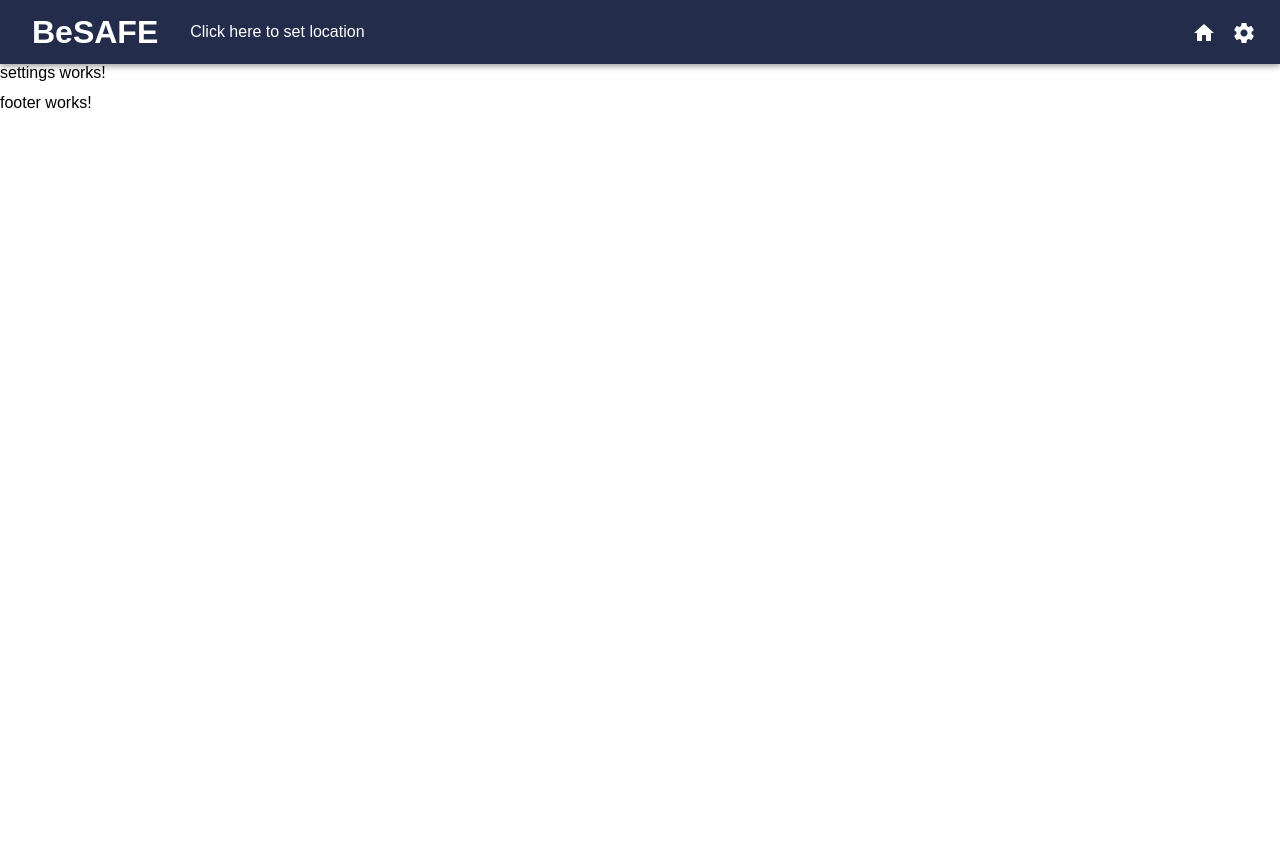
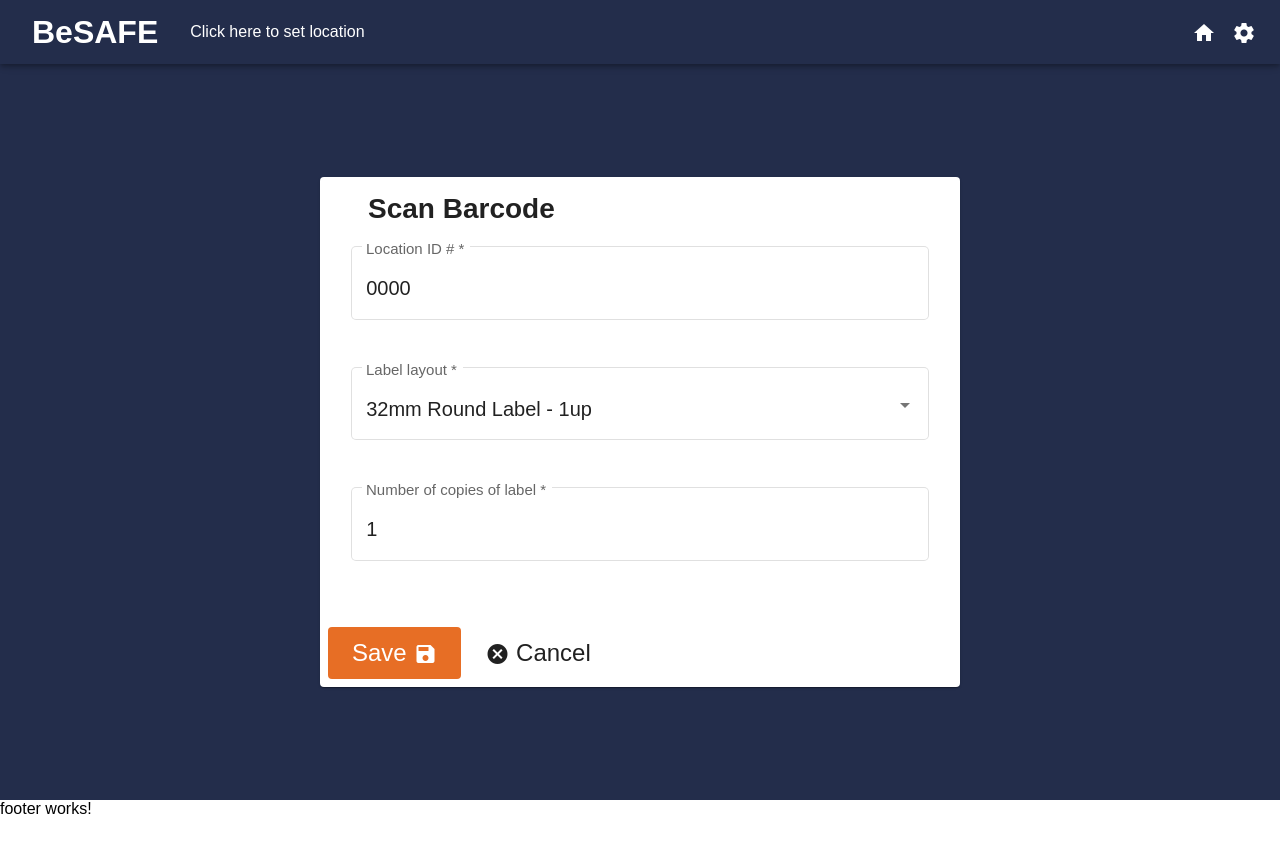
Before and after one commit to sartography/uva-covid19-testing-frontend, an Angular app: page /settings in a window 1280 px wide. Shown: the top 852 px of the page. Built offline with nearby package versions, Linux system fonts and the light colour scheme; a web font is replaced by a local one; what @ngx-formly/core, ngx-qrcode-svg would draw is missing.

Commit message:
Adds settings screen and refactors get/set app defaults

```diff
--- a/package.json
+++ b/package.json
@@ -39,6 +39,7 @@
     "ngx-qrcode-svg": "^2.0.0",
     "rfdc": "^1.1.4",
     "rxjs": "~6.6.3",
+    "serialize-javascript": "^5.0.1",
     "tslib": "^2.0.0",
     "zone.js": "~0.10.3"
   },
--- a/src/app/config/defaults.ts
+++ b/src/app/config/defaults.ts
@@ -1,31 +1,60 @@
-import {AppDefaults} from '../interfaces/appDefaults.interface';
-import {LabelLayout, LabelLayoutType} from '../interfaces/labelLayout';
-
-// Default form field and data values
-export const defaults: AppDefaults = {
-  countsCollection: 'counts',                           // Name of collection for Line Counts in Firebase.
-  samplesCollection: 'samples',                         // Name of collection for Line Counts in Firebase.
-  dateEncodedFormat: 'yyyyMMddHHmm',                    // Format for dates when encoded in IDs for database records.
-  dateDisplayFormat: 'MM/dd/yyyy, hh:mm aa',            // Format for dates when displayed to user.
-  numCopies: 3,                                         // Default number of copies of labels to print. Can be overridden by user setting.
-  labelLayout: 'round_32mm_1up' as LabelLayoutType,     // Which label layout to use for printing. Can be overridden by user setting.
-  locationId: '0000',                                   // Default location ID. Can be overridden by user setting.
-  lineCountRegex: /^[\d]{4}-[\d]{12}$/,                 // ID format for Line Count records.
-  qrCodeRegex: /^[\d]{9}-[a-zA-Z]+-[\d]{12}-[\d]{4}$/,  // ID format for QR Code records.
-  barCodeNumLength: 9,                                  // Number of digits in Bar Code.
-  barCodeRegex: /^[\d]{14}$|^[\d]{9}$/,                 // Pattern for Bar Code data. Scanned barcodes will be either 9 or 14 digits long.
-                                                        // Manually-entered ID numbers will be exactly 9 digits long.
-  initialsLength: 5,
-  initialsRegex: /^[a-zA-Z]{2,5}$/,
-};
+import createClone from 'rfdc';
+import serializeJs from 'serialize-javascript';
+import {AppDefaults, AppDefaultsOptions} from '../interfaces/appDefaults.interface';
+import {LabelLayout} from '../interfaces/labelLayout.interface';
 
 export const labelLayouts = {
   round_32mm_1up: new LabelLayout({
+    name: '32mm Round Label - 1up',
+    type: 'round_32mm_1up',
     numCols: 1,
     columnGap: 0,
   }),
   round_32mm_2up: new LabelLayout({
+    name: '32mm Round Label - 2up',
+    type: 'round_32mm_2up',
     numCols: 2,
     columnGap: 1.3,
   }),
 };
+
+// Default form field and data values
+export const defaults: AppDefaults = new AppDefaults({
+  barCodeNumLength: 9,                                  // Number of digits in Bar Code.
+  barCodeRegExp: /^[\d]{14}$|^[\d]{9}$/,                 // Pattern for Bar Code data. Scanned barcodes will be either 9 or 14 digits long. Manually-entered ID numbers will be exactly 9 digits long.
+  countsCollection: 'counts',                           // Name of collection for Line Counts in Firebase.
+  dateDisplayFormat: 'MM/dd/yyyy, hh:mm aa',            // Format for dates when displayed to user.
+  dateEncodedFormat: 'yyyyMMddHHmm',                    // Format for dates when encoded in IDs for database records.
+  initialsLength: 5,
+  initialsRegExp: /^[a-zA-Z]{2,5}$/,
+  labelLayout: labelLayouts.round_32mm_1up,             // Which label layout to use for printing. Can be overridden by user setting.
+  lineCountRegExp: /^[\d]{4}-[\d]{12}$/,                 // ID format for Line Count records.
+  locationId: '0000',                                   // Default location ID. Can be overridden by user setting.
+  locationIdRegExp: /^[\d]{4}$/,                         // ID format for Line Count records.
+  numCopies: 1,                                         // Default number of copies of labels to print. Can be overridden by user setting.
+  qrCodeRegExp: /^[\d]{9}-[a-zA-Z]+-[\d]{12}-[\d]{4}$/,  // ID format for QR Code records.
+  samplesCollection: 'samples',                         // Name of collection for Line Counts in Firebase.
+});
+
+export const getSettings = (): AppDefaults => {
+  const storedSettings = localStorage.getItem('settings');
+
+  if (storedSettings) {
+    // tslint:disable-next-line:no-eval
+    return new AppDefaults(eval(`(${storedSettings})`));
+  } else {
+    localStorage.setItem('settings', serializeJs(defaults));
+    return defaults;
+  }
+};
+
+export const saveSettings = (newSettings: AppDefaultsOptions): AppDefaults => {
+  const settings: AppDefaults = createClone()(getSettings());
+
+  Object.keys(newSettings).forEach(k => {
+    settings[k] = newSettings[k];
+  });
+
+  localStorage.setItem('settings', serializeJs(settings));
+  return getSettings();
+};
--- a/src/app/interfaces/labelLayout.ts
+++ b/src/app/interfaces/labelLayout.interface.ts
@@ -1,6 +1,6 @@
-export declare type LabelLayoutType = 'round_32mm_1up' | 'round_32mm_2up';
-
 export interface LayoutOptions {
+  type?: string;
+  name?: string;
   units?: string;
   pointsPerUnit?: number;
   labelSize?: number;
@@ -17,6 +17,8 @@ export interface LayoutOptions {
 }
 
 export class LabelLayout {
+  type = 'round_32mm_1up';
+  name = '32mm Round Label - 1up';
   units = 'mm';
   pointsPerUnit = 0.3528;
   labelSize = 28.6;
@@ -32,18 +34,10 @@ export class LabelLayout {
   numCopies = 1;
 
   constructor(private options: LayoutOptions) {
-    this.units = options.units || this.units;
-    this.pointsPerUnit = options.pointsPerUnit || this.pointsPerUnit;
-    this.marginSize = options.marginSize || this.marginSize;
-    this.labelSize = options.labelSize || this.labelSize;
-    this.numCols = options.numCols || this.numCols;
-    this.columnGap = options.columnGap || this.columnGap;
-    this.sideTextWidth = options.sideTextWidth || this.sideTextWidth;
-    this.sideTextTop = options.sideTextTop || this.sideTextTop;
-    this.sideTextMargin = options.sideTextMargin || this.sideTextMargin;
-    this.topTextMargin = options.topTextMargin || this.topTextMargin;
-    this.bottomTextMargin = options.bottomTextMargin || this.bottomTextMargin;
-    this.fontSizePt = options.fontSizePt || this.fontSizePt;
+    const keys = Object.keys(options);
+    keys.forEach(k => {
+      this[k] = options[k];
+    });
   }
 
   get dimensions() {
--- a/src/app/print/print.component.ts
+++ b/src/app/print/print.component.ts
@@ -43,7 +43,7 @@ export class PrintComponent implements OnInit {
   }
 
   get columns() {
-    return Array(defaults.labelLayout === 'round_32mm_2up' ? 2 : 1).fill('');
+    return Array(defaults.labelLayout.type === 'round_32mm_2up' ? 2 : 1).fill('');
   }
 
   ngOnInit(): void {
--- a/src/app/sample/sample.component.html
+++ b/src/app/sample/sample.component.html
@@ -18,16 +18,6 @@
           type="text"
           [formControl]="barCodeFormControl"
         >
-        <button
-          mat-button
-          *ngIf="barCodeValue"
-          matSuffix
-          mat-icon-button
-          aria-label="Clear"
-          (click)="barCodeFormControl.patchValue('')"
-        >
-          <mat-icon>close</mat-icon>
-        </button>
         <mat-error *ngIf="barCodeFormControl.hasError('required')">This field is required.</mat-error>
         <mat-error *ngIf="barCodeFormControl.hasError('pattern')">Please enter exactly 9 or 14 digits.</mat-error>
       </mat-form-field>
@@ -39,31 +29,30 @@
           type="text"
           [formControl]="initialsFormControl"
         >
-        <button
-          mat-button
-          *ngIf="initialsValue"
-          matSuffix
-          mat-icon-button
-          aria-label="Clear"
-          (click)="initialsFormControl.patchValue('')"
-        >
-          <mat-icon>close</mat-icon>
-        </button>
         <mat-error *ngIf="initialsFormControl.hasError('required')">This field is required.</mat-error>
-        <mat-error *ngIf="initialsFormControl.hasError('pattern')">Please enter only letters.</mat-error>
+        <mat-error *ngIf="initialsFormControl.hasError('pattern')">Please enter only 2-5 letters.</mat-error>
       </mat-form-field>
     </mat-card-content>
     <mat-card-actions>
       <button
+        #nextButton="matButton"
         mat-flat-button
         class="btn-xl"
         color="accent"
-        fxFlex="50%"
         [disabled]="!hasInfo"
         routerLink="/print"
         [queryParams]="queryParams"
-      >Next</button>
-      <button mat-flat-button class="btn-xl" fxFlex="50%" routerLink="/">Cancel</button>
+      >Next <mat-icon>navigate_next</mat-icon></button>
+      <button
+        mat-flat-button
+        class="btn-xl"
+        (click)="resetForm()"
+      ><mat-icon>restore_page</mat-icon> Reset</button>
+      <button
+        mat-flat-button
+        class="btn-xl"
+        routerLink="/"
+      ><mat-icon>cancel</mat-icon> Cancel</button>
     </mat-card-actions>
   </mat-card>
 
--- a/src/app/sample/sample.component.ts
+++ b/src/app/sample/sample.component.ts
@@ -1,8 +1,10 @@
 import {AfterViewInit, ChangeDetectorRef, Component, OnInit, ViewChild} from '@angular/core';
 import {FormControl, Validators} from '@angular/forms';
+import {MatButton} from '@angular/material/button';
 import {MatInput} from '@angular/material/input';
 import {Params} from '@angular/router';
-import {defaults} from '../config/defaults';
+import {defaults, getSettings} from '../config/defaults';
+import {AppDefaults} from '../interfaces/appDefaults.interface';
 
 
 @Component({
@@ -11,18 +13,18 @@ import {defaults} from '../config/defaults';
   styleUrls: ['./sample.component.scss']
 })
 export class SampleComponent implements AfterViewInit {
-  barCodeErrorMessage = '';
-  initialsErrorMessage = '';
+  settings: AppDefaults = getSettings();
   barCodeFormControl = new FormControl('', [
     Validators.required,
-    Validators.pattern(defaults.barCodeRegex),
+    Validators.pattern(this.settings.barCodeRegExp),
   ]);
   initialsFormControl = new FormControl('', [
     Validators.required,
-    Validators.pattern(defaults.initialsRegex),
+    Validators.pattern(this.settings.initialsRegExp),
   ]);
   @ViewChild('barCodeInput') barCodeInput: MatInput;
   @ViewChild('initialsInput') initialsInput: MatInput;
+  @ViewChild('nextButton') nextButton: MatButton;
 
   get queryParams(): Params {
     return {
@@ -32,9 +34,7 @@ export class SampleComponent implements AfterViewInit {
   }
 
   constructor(private changeDetector: ChangeDetectorRef) {
-    this.barCodeFormControl.registerOnChange(() => {
-      this.checkBarCodeValue();
-    });
+    this.barCodeFormControl.registerOnChange(() => this.checkBarCodeValue());
     this.initialsFormControl.registerOnChange(() => this.checkInitialsValue());
   }
 
@@ -47,11 +47,11 @@ export class SampleComponent implements AfterViewInit {
   }
 
   get hasBarCode(): boolean {
-    return defaults.barCodeRegex.test(this.barCodeValue);
+    return this.settings.barCodeRegExp.test(this.barCodeValue);
   }
 
   get hasInitials(): boolean {
-    return defaults.initialsRegex.test(this.initialsValue);
+    return this.settings.initialsRegExp.test(this.initialsValue);
   }
 
   get hasInfo(): boolean {
@@ -66,19 +66,21 @@ export class SampleComponent implements AfterViewInit {
   checkBarCodeValue() {
     console.log('--- checkBarCodeValue ---');
     if (this.hasBarCode) {
-      this.barCodeErrorMessage = '';
       this.initialsInput.focus();
       this.changeDetector.detectChanges();
-    } else {
-      this.barCodeErrorMessage = 'Wrong barcode.';
     }
   }
 
   checkInitialsValue() {
-    if (this.hasInitials) {
-      this.initialsErrorMessage = '';
-    } else {
-      this.initialsErrorMessage = 'Wrong barcode.';
+    console.log('--- checkInitialsValue ---');
+    if (this.hasInitials && this.hasBarCode) {
+      this.nextButton.focus();
+      this.changeDetector.detectChanges();
     }
   }
+
+  resetForm() {
+    this.barCodeFormControl.patchValue('');
+    this.initialsFormControl.patchValue('');
+  }
 }
--- a/src/app/settings/settings.component.html
+++ b/src/app/settings/settings.component.html
@@ -1 +1,64 @@
-<p>settings works!</p>
+<div
+  class="full-height bg-primary"
+  fxLayout="row"
+  fxLayoutAlign="center center"
+  fxLayoutGap="40px"
+>
+  <mat-card fxFlex="50%">
+    <mat-card-header>
+      <h1>Scan Barcode</h1>
+    </mat-card-header>
+
+    <mat-card-content fxLayout="row wrap" fxLayoutAlign="center center">
+      <mat-form-field class="barcode-input" fxFlex="95%">
+        <mat-label>Location ID #</mat-label>
+        <input
+          #locationIdInput="matInput"
+          matInput
+          type="text"
+          [formControl]="locationIdFormControl"
+        >
+        <mat-error *ngIf="locationIdFormControl.hasError('required')">This field is required.</mat-error>
+        <mat-error *ngIf="locationIdFormControl.hasError('pattern')">Please enter exactly 4 digits.</mat-error>
+      </mat-form-field>
+      <mat-form-field class="initials-input" fxFlex="95%">
+        <mat-label>Label layout</mat-label>
+        <mat-select
+          #labelLayoutSelect="matSelect"
+          [formControl]="labelLayoutFormControl"
+          [value]="settings.labelLayout.type"
+        >
+          <mat-option *ngFor="let layout of labelLayouts" [value]="layout.type">{{layout.name}}</mat-option>
+        </mat-select>
+        <mat-error *ngIf="labelLayoutFormControl.hasError('required')">This field is required.</mat-error>
+      </mat-form-field>
+      <mat-form-field class="initials-input" fxFlex="95%">
+        <mat-label>Number of copies of label</mat-label>
+        <input
+          #numCopiesInput="matInput"
+          matInput
+          type="number"
+          [formControl]="numCopiesFormControl"
+          [value]="settings.numCopies.toString()"
+        >
+        <mat-error *ngIf="numCopiesFormControl.hasError('required')">This field is required.</mat-error>
+        <mat-error *ngIf="numCopiesFormControl.hasError('pattern')">Please enter only 2-5 letters.</mat-error>
+      </mat-form-field>
+    </mat-card-content>
+    <mat-card-actions>
+      <button
+        mat-flat-button
+        class="btn-xl"
+        color="accent"
+        [disabled]="!hasInfo"
+        (click)="save()"
+      >Save <mat-icon>save</mat-icon></button>
+      <button
+        mat-flat-button
+        class="btn-xl"
+        routerLink="/"
+      ><mat-icon>cancel</mat-icon> Cancel</button>
+    </mat-card-actions>
+  </mat-card>
+
+</div>
--- a/src/app/settings/settings.component.ts
+++ b/src/app/settings/settings.component.ts
@@ -1,4 +1,11 @@
-import { Component, OnInit } from '@angular/core';
+import {Component, OnInit, ViewChild} from '@angular/core';
+import {FormControl, Validators} from '@angular/forms';
+import {MatInput} from '@angular/material/input';
+import {MatSelect} from '@angular/material/select';
+import {getSettings, labelLayouts, saveSettings} from '../config/defaults';
+import {AppDefaults} from '../interfaces/appDefaults.interface';
+import {LabelLayout} from '../interfaces/labelLayout.interface';
+
 
 @Component({
   selector: 'app-settings',
@@ -6,10 +13,33 @@ import { Component, OnInit } from '@angular/core';
   styleUrls: ['./settings.component.scss']
 })
 export class SettingsComponent implements OnInit {
+  settings: AppDefaults = getSettings();
+  numCopiesFormControl = new FormControl(this.settings.numCopies, [
+    Validators.required,
+  ]);
+  labelLayoutFormControl = new FormControl(this.settings.labelLayout.type, [
+    Validators.required,
+  ]);
+  locationIdFormControl = new FormControl(this.settings.locationId, [
+    Validators.required,
+    Validators.pattern(this.settings.locationIdRegExp),
+  ]);
 
-  constructor() { }
+  labelLayouts: LabelLayout[] = Object.values(labelLayouts);
+
+  constructor() {
+  }
+
+  get hasInfo(): boolean {
+    return this.numCopiesFormControl.valid && this.locationIdFormControl.valid;
+  }
 
   ngOnInit(): void {
   }
 
+  save() {
+    saveSettings({
+
+    });
+  }
 }
--- a/src/polyfills.ts
+++ b/src/polyfills.ts
@@ -61,3 +61,4 @@ import 'zone.js/dist/zone';  // Included with Angular CLI.
 /***************************************************************************************************
  * APPLICATION IMPORTS
  */
+(window as any).global = window;
```
Also changed, not shown: src/app/app.module.ts (+6 -1 lines), src/app/interfaces/appDefaults.interface.ts (+47 -13 lines), .travis.yml, 1 other file (tests, documents, lock files or other folders).
